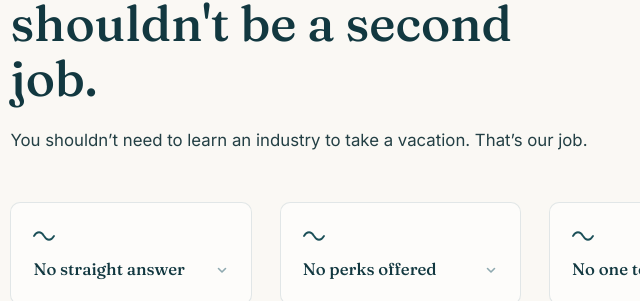
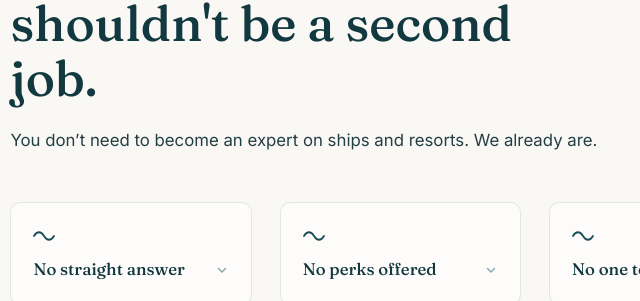
Before and after one commit to davelarson24/wavelike-travel-site, a plain HTML site: page index.html in a window 1280 px wide. Shown: the part 1309-1610 px from the top of the page, 92-732 px from the left. Drawn offline with nearby package versions, Linux system fonts and the light colour scheme; animation ran at ten frames a second.

Commit message:
Add files via upload

```diff
--- a/index.html
+++ b/index.html
@@ -1210,7 +1210,7 @@
     <div class="problem-inner">
       <div class="section-eyebrow reveal">The problem</div>
       <h2 class="problem-headline reveal">Get your evenings back. Booking shouldn't be a second job.</h2>
-      <p class="problem-lede reveal">You shouldn’t need to learn an industry to take a vacation. That’s our job.</p>
+      <p class="problem-lede reveal">You don’t need to become an expert on ships and resorts. We already are.</p>
       <ul class="pain-points">
         <li class="pain-point reveal">
           <h3 class="pain-title">
```
